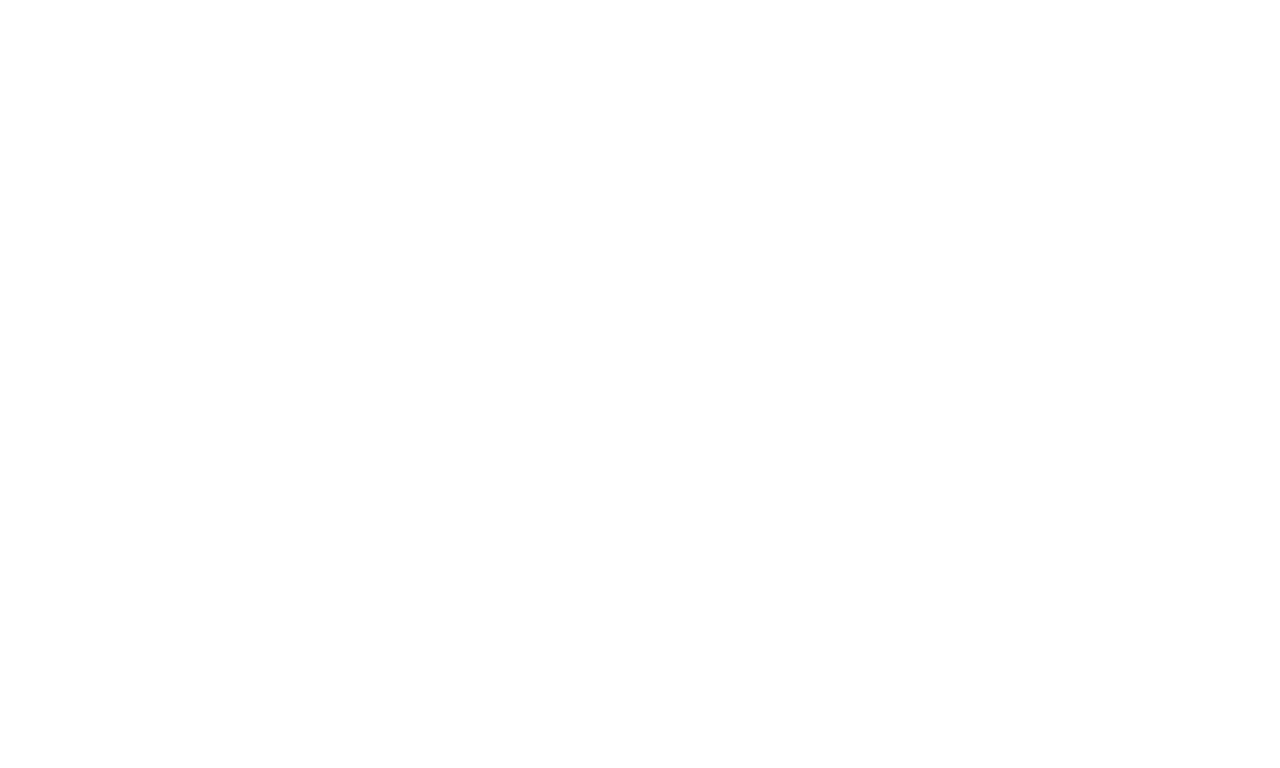
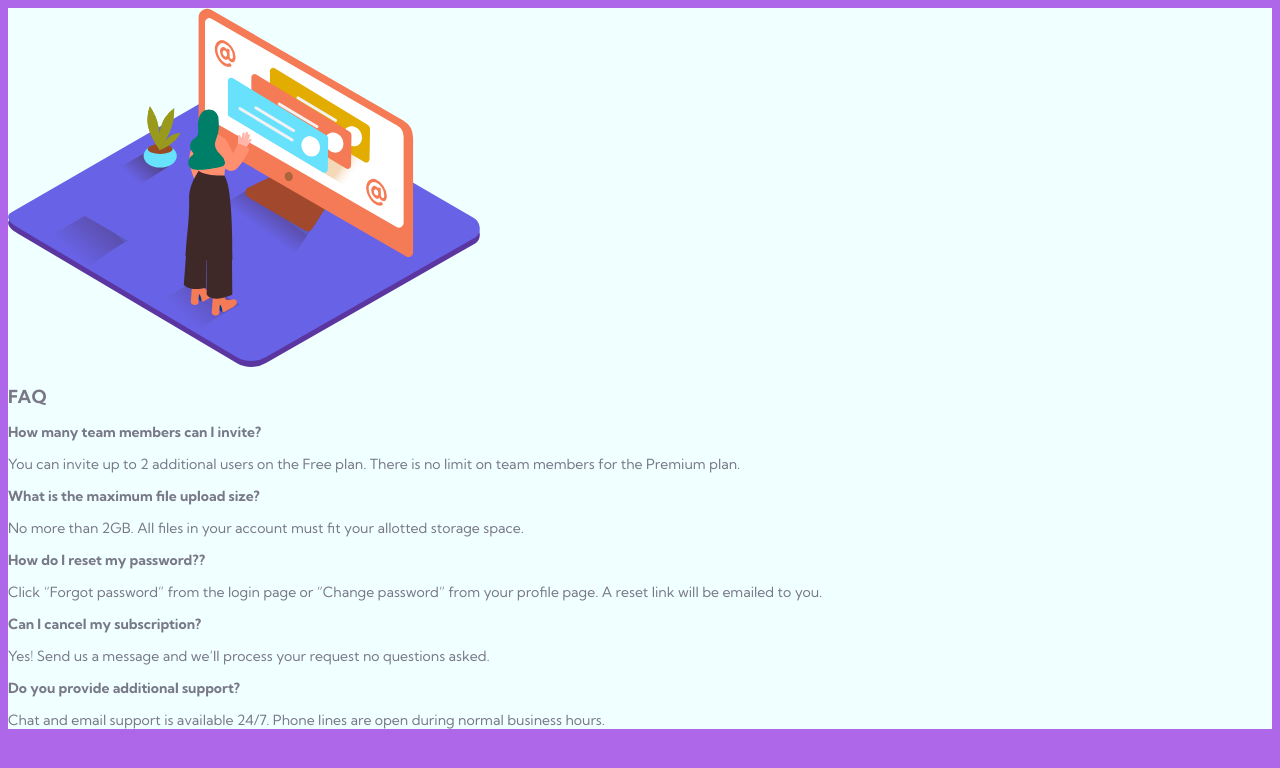
Before and after one commit to rafayassine/faq_page_project, a plain HTML site: page index.html in a window 1280 px wide. Drawn offline with Linux system fonts and the light colour scheme.

Commit message:
Add the images folder and complete the web page content (index & css)

```diff
--- a/index.html
+++ b/index.html
@@ -3,9 +3,34 @@
 <head>
     <meta charset="UTF-8">
     <meta name="viewport" content="width=device-width, initial-scale=1.0">
+    <link rel="stylesheet" href="style.css">
+    <link rel="preconnect" href="https://fonts.gstatic.com">
+    <link href="https://fonts.googleapis.com/css2?family=Kumbh+Sans:wght@400;700&display=swap" rel="stylesheet">
+
     <title>FAQ</title>
 </head>
 <body>
+    <section>
+        <div>
+            <div>
+                <img src="images\illustration-woman-online-desktop.svg" alt="">
+            </div>
+            <h1>FAQ</h1>
+            <div>
+                <h3>How many team members can I invite?</p>
+                <p>You can invite up to 2 additional users on the Free plan. There is no limit on team members for the Premium plan.</p>
+                <h3>What is the maximum file upload size?</p>
+                <p>No more than 2GB. All files in your account must fit your allotted storage space.</p>
+                <h3>How do I reset my password??</p>
+                <p>Click “Forgot password” from the login page or “Change password” from your profile page. A reset link will be emailed to you.</p>
+                <h3>Can I cancel my subscription?</p>
+                <p>Yes! Send us a message and we’ll process your request no questions asked.</p>
+                <h3>Do you provide additional support?</p>
+                <p>Chat and email support is available 24/7. Phone lines are open during normal business hours.</p>
+            </div>
+        </div>
+
+    </section>
 
 </body>
 </html>
--- a/style.css
+++ b/style.css
@@ -0,0 +1,16 @@
+body{
+    background-color: hsl(273, 75%, 66%);
+    color: hsl(240, 6%, 50%);
+    font-family: 'Kumbh Sans', sans-serif;
+    font-size: 12px;
+}
+section{
+    background-color: azure;
+}
+h1,h3{
+    font-weight: 700;
+}
+
+p{
+    font-weight: 400;
+}
```
Also changed, not shown: images/bg-pattern-desktop.svg (added), images/bg-pattern-mobile.svg (added), images/favicon-32x32.png (added), images/icon-arrow-down.svg (added), images/illustration-box-desktop.svg (added), images/illustration-woman-online-desktop.svg (added), images/illustration-woman-online-mobile.svg (added).
